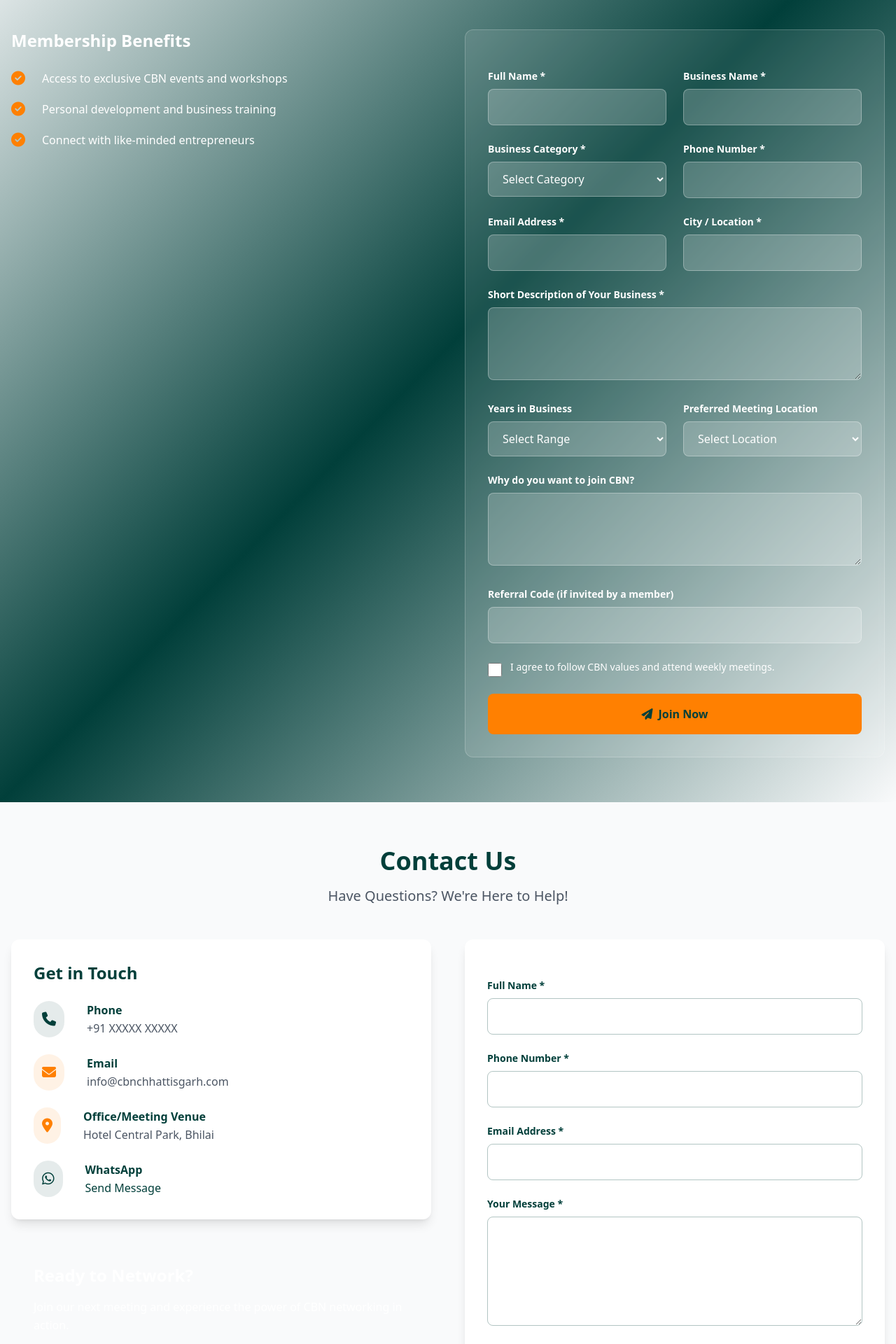
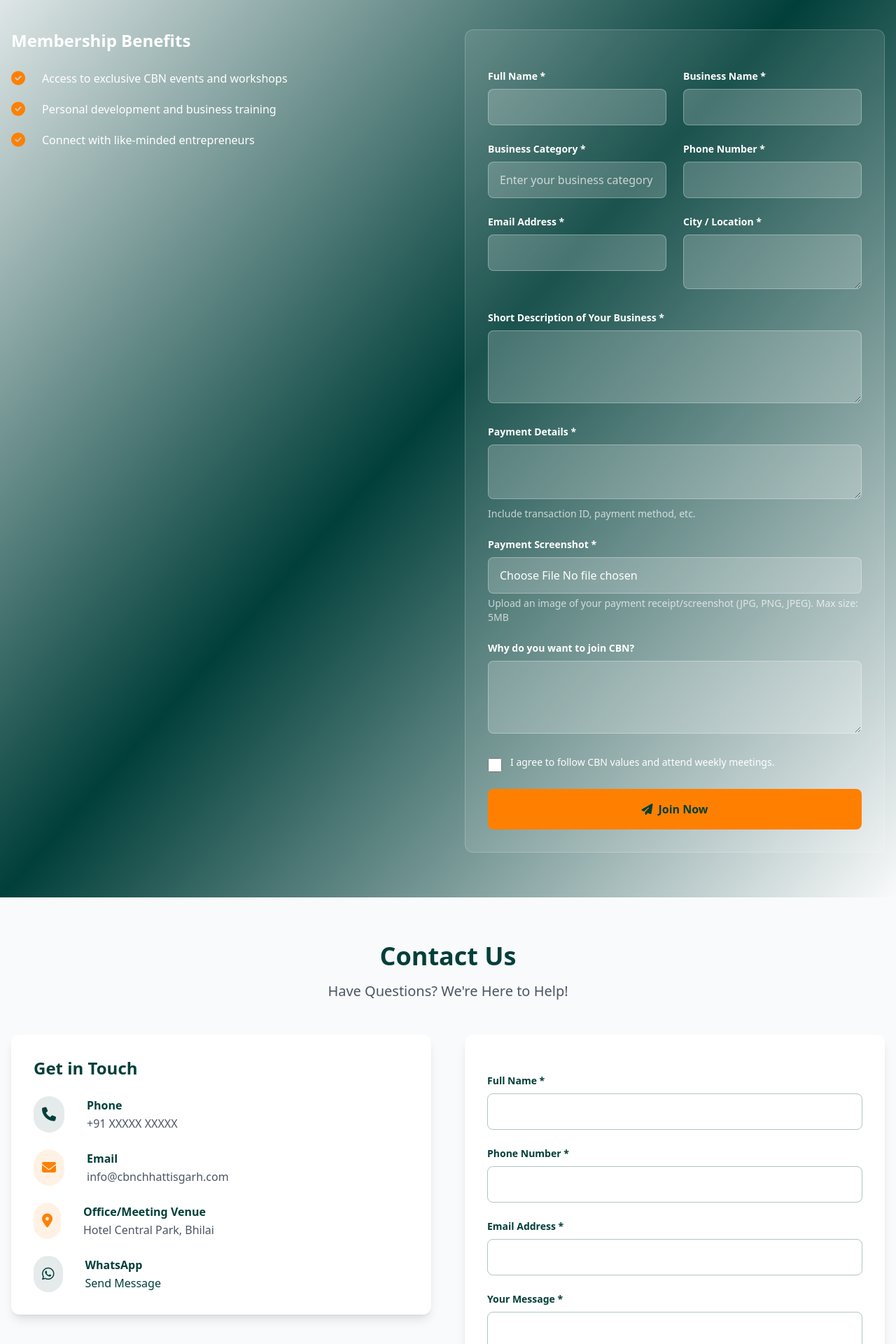
Before and after one commit to tipsyCodr/cbn, a Laravel app: page / in a window 1280 px wide. Shown: the part 4140-6060 px from the top of the page at 70% size. Run offline with Laravel 12, Linux system fonts and the light colour scheme; style sheets or scripts are compiled from the project's sources; parts of the project's set-up code (start-up, migrations or seed data) failed here and were passed over; some libraries are stand-ins or nearby versions.

Commit message:
form active

```diff
--- a/app/Http/Controllers/UserController.php
+++ b/app/Http/Controllers/UserController.php
@@ -33,8 +33,9 @@ class UserController extends Controller
             'company' => 'sometimes|nullable|string|max:255',
             'category' => 'sometimes|nullable|string|max:255',
             'bio' => 'sometimes|nullable|string|max:500',
-            'payment_details' => 'required|string|max:500',
-            'payment_screenshot' => 'required|file|image|max:5120', // 5MB max, image file required
+            'address' => 'sometimes|nullable|string|max:500',
+            'payment_details' => 'nullable|string|max:500',
+            'payment_screenshot' => 'nullable|file|image|max:5120', // 5MB max, image file required
             'other_details' => 'nullable|string|max:500',
             'mobile' => 'required|string|max:15',
         ]);
@@ -60,6 +61,7 @@ class UserController extends Controller
                 'company' => $validate['company'] ?? null,
                 'category' => $validate['category'] ?? null,
                 'bio' => $validate['bio'] ?? null,
+                'address' => $validate['address'] ?? null,
                 'mobile' => $validate['mobile'],
                 'password' => Hash::make($un_en_password),
             ]);
--- a/resources/views/components/footer.blade.php
+++ b/resources/views/components/footer.blade.php
@@ -1,16 +1,13 @@
-<footer class="bg-[#013f3a] text-white py-12 mt-12">
+<footer class="bg-[#013f3a] text-white py-12 mt-12" style="background-color: rgb(4, 28, 27);">
     <div class="container mx-auto px-4">
         <div class="grid max-w-7xl mx-auto justify-center md:grid-cols-3 gap-8">
             <div class="space-y-4">
-                <div class="flex items-center space-x-3">
-                    <div class="bg-[#013f3a] text-white p-3 rounded-lg">
-                        {{-- <i class="fas fa-network-wired text-2xl"></i> --}}
+                <div class="flex flex-col items-start space-x-3">
                     <img src="{{ asset('img/logo.png') }}" alt="logo" class="w-20 ">
 
-                    </div>
                     <div>
-                        <h3 class="text-2xl font-bold">{{ config('app.name', 'CBN') }}</h3>
-                        <p class="text-gray-400 text-sm">Chhattisgarh Business Network</p>
+                        <h3 class="text-2xl font-bold">Chhattisgarh Business Network</h3>
+                        {{-- <p class="text-gray-400 text-sm">{{ config('app.name', 'CBN') }}Chhattisgarh Business Network</p> --}}
                     </div>
                 </div>
                 <p class="text-gray-400">
--- a/resources/views/welcome.blade.php
+++ b/resources/views/welcome.blade.php
@@ -301,7 +301,7 @@
                     </div>
                     </div>
                 </div>
-                <a href="#"
+                <a href="{{ route('visitor') }}"
                     class="text-[#ffffff] bg-[#013f3a] px-6 py-3 rounded-lg inline-block hover:bg-orange-400 transition duration-300 font-bold">
                     <i class="fas fa-ticket-alt mr-2"></i>Reserve Your Seat
                 </a>
@@ -419,7 +419,7 @@
                 <p class="text-xl text-green-100">Take the first step towards expanding your business network</p>
             </div>
 
-            <div class="grid lg:grid-cols-2 gap-12">
+            <div class="grid lg:grid-cols-2 gap-12 max-w-7xl mx-auto">
                 <div class="space-y-6">
                 <h3 class="text-2xl font-bold">Membership Benefits</h3>
                 <div class="grid grid-cols-1 gap-4">
@@ -439,17 +439,30 @@
                 </div>
 
                 <div class="bg-white/10 backdrop-blur-sm rounded-xl p-8 border border-white/20">
-                <form action="#" method="POST" class="space-y-6">
+                <form action="{{ route('membership.register') }}" method="POST" class="space-y-6" enctype='multipart/form-data' >
                     @csrf
+
+                    @if ($errors->any())
+                        <div class="mb-4">
+                            <div class="bg-red-100 border border-red-400 text-red-700 px-4 py-3 rounded">
+                                <ul class="list-disc pl-5">
+                                    @foreach ($errors->all() as $error)
+                                        <li>{{ $error }}</li>
+                                    @endforeach
+                                </ul>
+                            </div>
+                        </div>
+                    @endif
+
                     <div class="grid md:grid-cols-2 gap-6">
                     <div>
                         <label class="block text-sm font-semibold mb-2">Full Name *</label>
-                        <input type="text" name="full_name" required
+                        <input type="text" name="name" required
                         class="w-full px-4 py-3 rounded-lg bg-white/20 border border-white/30 text-white placeholder-white/70 focus:outline-none focus:ring-2 focus:ring-[#ff8001]">
                     </div>
                     <div>
                         <label class="block text-sm font-semibold mb-2">Business Name *</label>
-                        <input type="text" name="business_name" required
+                        <input type="text" name="company" required
                         class="w-full px-4 py-3 rounded-lg bg-white/20 border border-white/30 text-white placeholder-white/70 focus:outline-none focus:ring-2 focus:ring-[#ff8001]">
                     </div>
                     </div>
@@ -457,21 +470,13 @@
                     <div class="grid md:grid-cols-2 gap-6">
                     <div>
                         <label class="block text-sm font-semibold mb-2">Business Category *</label>
-                        <select name="business_category" required
-                        class="w-full px-4 py-3 rounded-lg bg-white/20 border border-white/30 text-white focus:outline-none focus:ring-2 focus:ring-[#ff8001]">
-                        <option value="">Select Category</option>
-                        <option value="manufacturing">Manufacturing</option>
-                        <option value="retail">Retail</option>
-                        <option value="services">Services</option>
-                        <option value="technology">Technology</option>
-                        <option value="healthcare">Healthcare</option>
-                        <option value="education">Education</option>
-                        <option value="other">Other</option>
-                        </select>
+                        <input type="text" name="category" required
+                            class="w-full px-4 py-3 rounded-lg bg-white/20 border border-white/30 text-white placeholder-white/70 focus:outline-none focus:ring-2 focus:ring-[#ff8001]"
+                            placeholder="Enter your business category">
                     </div>
                     <div>
                         <label class="block text-sm font-semibold mb-2">Phone Number *</label>
-                        <input type="tel" name="phone" required
+                        <input type="tel" name="mobile" required
                         class="w-full px-4 py-3 rounded-lg bg-white/20 border border-white/30 text-white placeholder-white/70 focus:outline-none focus:ring-2 focus:ring-[#ff8001]">
                     </div>
                     </div>
@@ -484,19 +489,19 @@
                     </div>
                     <div>
                         <label class="block text-sm font-semibold mb-2">City / Location *</label>
-                        <input type="text" name="city" required
-                        class="w-full px-4 py-3 rounded-lg bg-white/20 border border-white/30 text-white placeholder-white/70 focus:outline-none focus:ring-2 focus:ring-[#ff8001]">
+                        <textarea name="address" required
+                            class="w-full px-4 py-3 rounded-lg bg-white/20 border border-white/30 text-white placeholder-white/70 focus:outline-none focus:ring-2 focus:ring-[#ff8001]"></textarea>
                     </div>
                     </div>
 
                     <div>
                     <label class="block text-sm font-semibold mb-2">Short Description of Your Business
                         *</label>
-                    <textarea name="business_description" rows="3" required
+                    <textarea name="bio" rows="3" required
                         class="w-full px-4 py-3 rounded-lg bg-white/20 border border-white/30 text-white placeholder-white/70 focus:outline-none focus:ring-2 focus:ring-[#ff8001]"></textarea>
                     </div>
 
-                    <div class="grid md:grid-cols-2 gap-6">
+                    {{-- <div class="grid md:grid-cols-2 gap-6">
                         <div>
                             <label class="block text-sm font-semibold mb-2">Years in Business</label>
                             <select name="years_in_business"
@@ -518,20 +523,40 @@
                             <option value="other">Other</option>
                             </select>
                         </div>
+                    </div> --}}
+
+
+                    <div>
+                        <label for="payment_details" class="block text-sm font-semibold mb-2">Payment Details *</label>
+                        <textarea name="payment_details" id="payment_details" required
+                            class="w-full px-4 py-3 rounded-lg bg-white/20 border border-white/30 text-white placeholder-white/70 focus:outline-none focus:ring-2 focus:ring-[#ff8001]">{{ old('payment_details') }}</textarea>
+                        <p class="text-sm text-white/70 mt-1">Include transaction ID, payment method, etc.</p>
+                        @error('payment_details')
+                            <p class="text-red-400 text-xs mt-1">{{ $message }}</p>
+                        @enderror
                     </div>
 
                     <div>
+                        <label for="payment_screenshot" class="block text-sm font-semibold mb-2">Payment Screenshot *</label>
+                        <input type="file" name="payment_screenshot" id="payment_screenshot" accept="image/*" required
+                            class="w-full px-4 py-3 rounded-lg bg-white/20 border border-white/30 text-white focus:outline-none focus:ring-2 focus:ring-[#ff8001]">
+                        <p class="text-sm text-white/70 mt-1">Upload an image of your payment receipt/screenshot (JPG, PNG, JPEG). Max size: 5MB</p>
+                        @error('payment_screenshot')
+                            <p class="text-red-400 text-xs mt-1">{{ $message }}</p>
+                        @enderror
+                    </div>
+                    <div>
                     <label class="block text-sm font-semibold mb-2">Why do you want to join CBN?</label>
-                    <textarea name="join_reason" rows="3"
+                    <textarea name="other_details" rows="3"
                         class="w-full px-4 py-3 rounded-lg bg-white/20 border border-white/30 text-white placeholder-white/70 focus:outline-none focus:ring-2 focus:ring-[#ff8001]"></textarea>
                     </div>
 
-                    <div>
+                    {{-- <div>
                     <label class="block text-sm font-semibold mb-2">Referral Code (if invited by a
                         member)</label>
                     <input type="text" name="referral_code"
                         class="w-full px-4 py-3 rounded-lg bg-white/20 border border-white/30 text-white placeholder-white/70 focus:outline-none focus:ring-2 focus:ring-[#ff8001]">
-                    </div>
+                    </div> --}}
 
                     <div class="flex items-start space-x-3">
                     <input type="checkbox" name="agree_terms" required
```
Also changed, not shown: resources/views/membership.blade.php (+13 -7 lines). Lines whose indentation alone changed are shown as unchanged.
